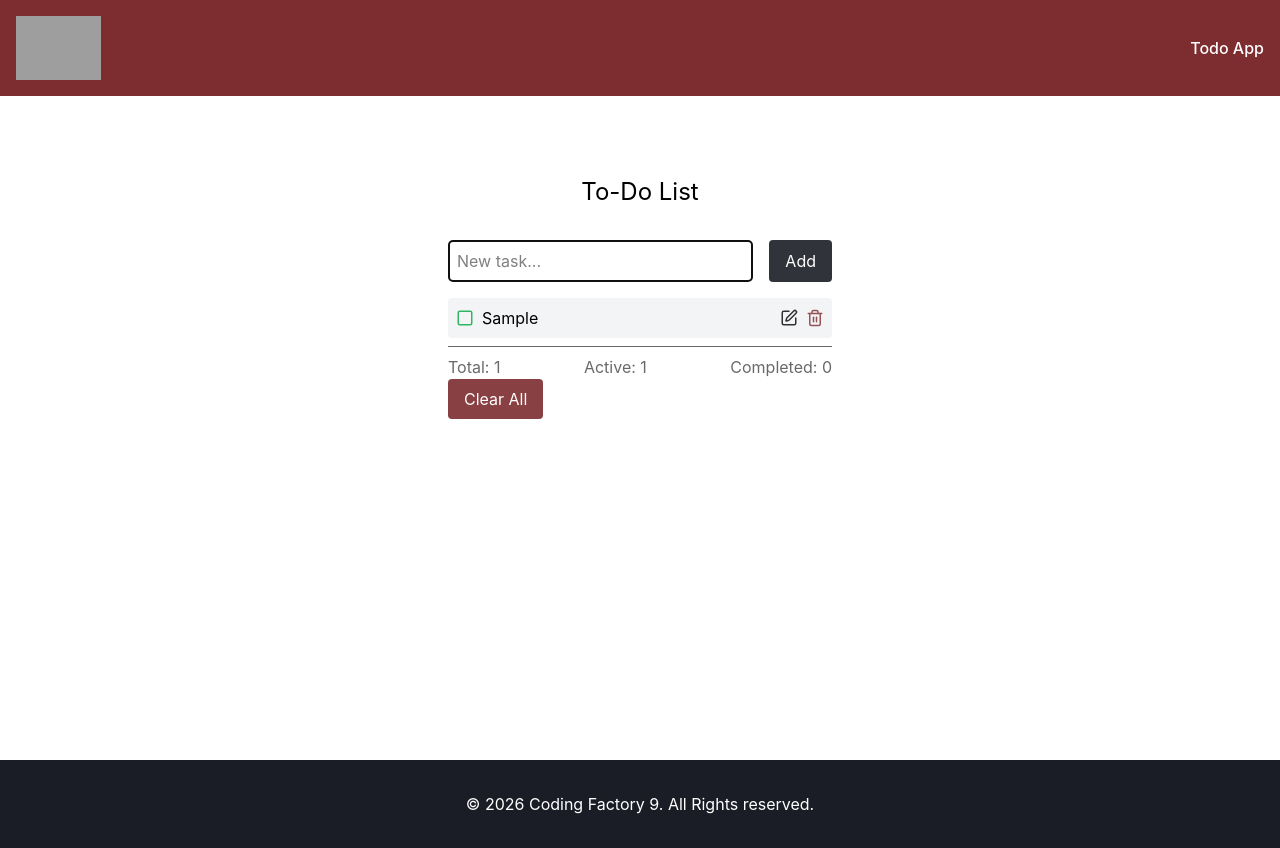
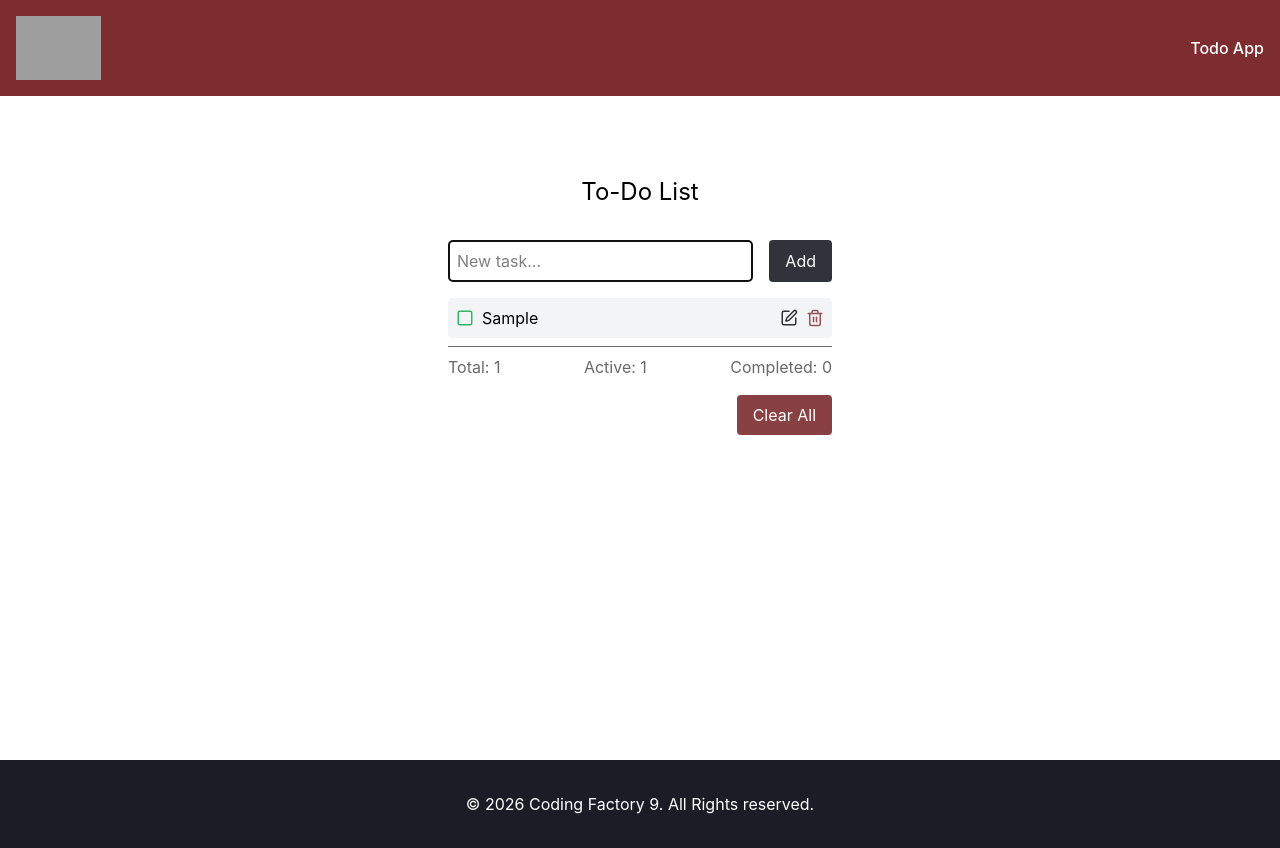
Before and after one commit to SifisKakavelakis/react-todo-app, a React (Vite) app: page / in a window 1280 px wide. Both pictures are taken after typing "Sample" into the empty fields and a click on the button "Add". Built offline with nearby package versions, Linux system fonts and the light colour scheme; grey boxes are pictures that could not be loaded.

Commit message:
chore(ui): move button at the end of line

```diff
--- a/src/features/todo/TodoApp.tsx
+++ b/src/features/todo/TodoApp.tsx
@@ -32,11 +32,13 @@
                 <TodoStats todos={todos}/>
 
                 {todos.length > 0 && (
+                    <div className="text-end mt-4">
                     <Button
                         addClasses="bg-cf-dark-red"
                         label="Clear All"
                         onClick={clearAll}
                     />
+                    </div>
                 )}
 
             </div>
```
